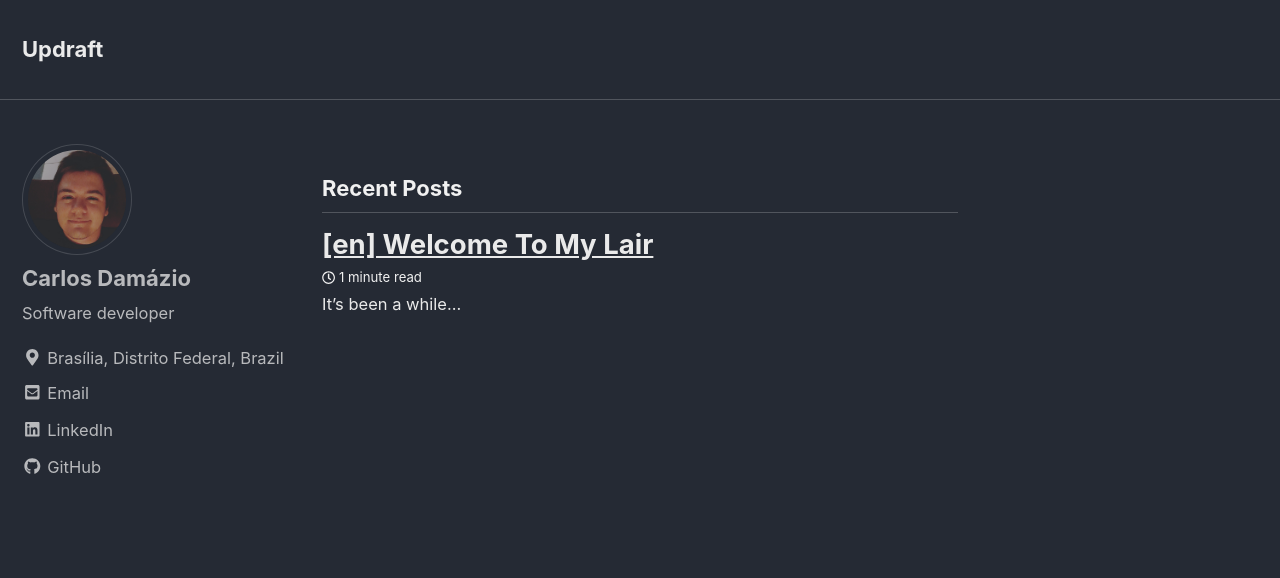
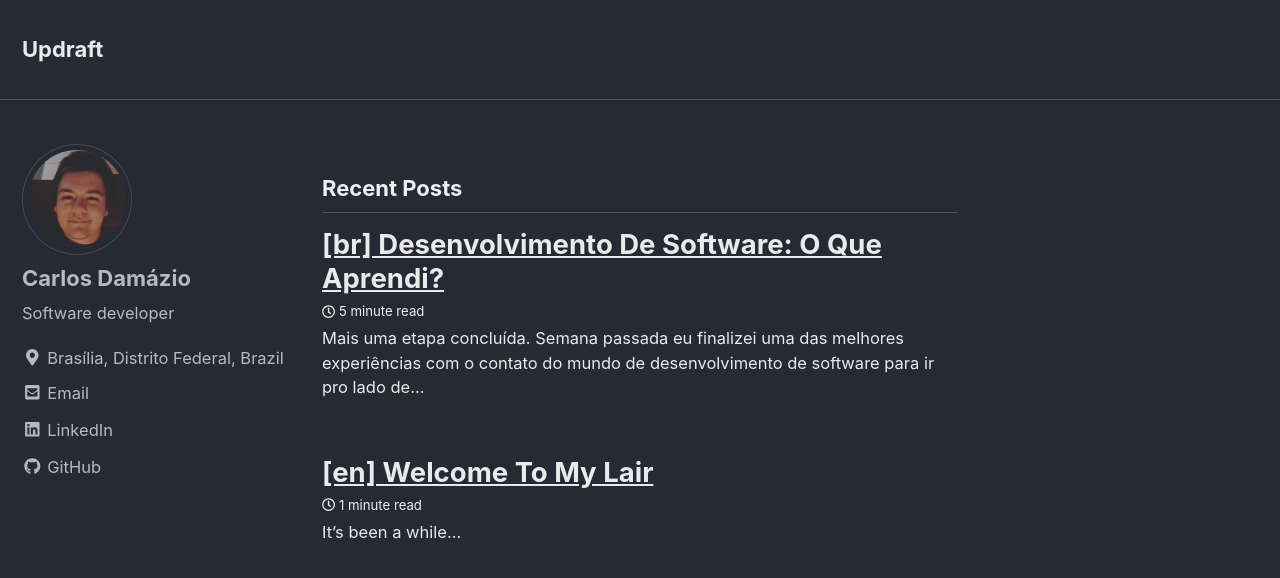
Before and after one commit to carlosdamazio/carlosdamazio.github.io, a Jekyll site: the page built from index.html, in a window 1280 px wide and 900 px high. Shown: the top 578 px of the window. Built offline with Jekyll 4.4.1, drawn with Linux system fonts in a browser that asks for light colours; nearby versions of some CDN libraries; the list of posts is cut into pages by our own code; part of the change alters nothing that is shown.

Commit message:
new post.

```diff
--- a/_config.yml
+++ b/_config.yml
@@ -152,6 +152,7 @@ exclude:
   - tmp
   - /docs # ignore Minimal Mistakes /docs
   - /test # ignore Minimal Mistakes /test
+  - node_modules
 keep_files:
   - .git
   - .svn
--- /dev/null
+++ b/_posts/2018-04-23-[BR]-Desenvolvimento-de-Software:-o-que-aprendi?.md
@@ -0,0 +1,141 @@
+Mais uma etapa concluída. Semana passada eu finalizei uma das melhores experiências
+com o contato do mundo de desenvolvimento de software para ir pro lado de cá da
+contratação. Sim, um estágio foi finalizado, mas deve-se reforçar a importância do
+aprendizado nesta fase para poder embarcar no mundo profissional.
+
+Então o que podemos tirar de lição nisso tudo?
+
+## Introdução
+
+Nestes últimos 7 meses, eu estive em um estágio em desenvolvimento de software, a
+área com a qual eu nunca tive um contato direto, sendo antes uma área mais difusa e fora de
+alcance do que nunca. Via que as pessoas faziam módulos no Python ou fazendo SPA's
+de altíssima qualidade no Angular, mas nunca soube como realmente fazer, sempre me
+intrigando noites após noites.
+
+Tentando aprender a desenvolver software com ferramentas não tão práticas para o gosto
+pessoal ou que fosse massante demais não era uma opção. Tive uma horrível experiência
+em programação no decorrer da minha graduação, não que a tecnologia não me ajudasse,
+mas em quesito de preferência pessoal e praticidade, eu passo longe. Mas tudo aconteceu
+depois um projeto de Web Scraping utilizando Beautiful Soup 4 com Python. E procurando
+empresa após empresa, consegui uma vaga para estágio de desenvolvimento em Python.
+
+Chega de lenga lenga e vamos para o que eu aprendi.
+![Drive](https://media.giphy.com/media/3otPoAftEJf9hiIQo0/giphy.gif)
+
+
+## 1. Seleção
+![Goodenough](https://media.giphy.com/media/3o7TKnKXMdf5qNtVLi/giphy.gif)
+
+Para uma seleção, temos fatores que impactuam na hora de selecionar um candidato.
+Óbviamente, temos considerações nas habilidades interpessoais, mas para a nossa área
+de desenvolvimento de software, há em específico 2 fatores que pesam bastante para
+conseguir uma vaga ou não:
+
+**Experiência e Projetos.**
+
+Uma dica de amigo: mesmo que o seu projeto pessoal tenha sido bobo ou algo que você
+considera trivial, coloque no **GitHub**!
+
+* Um projeto de gerenciamento de pessoas feito no Django e usando jQuery e AJAX? GitHub.
+* Uma aplicação de ToDo list feito em Angular? GitHub.
+* Códigos que você escreveu lendo um livro de programação e resolução de exercícios? Github.
+
+Por mais bobo que o seu projeto possa parecer (acredite, nunca será bobo), as
+pessoas vão ver o seu empenho de aprender a usar as ferramentas e como você produz
+com elas. Demonstra o seu interesse e também no que você acredita. Confie em você
+mesmo e **commite** as suas coisas!
+
+## 2. "Codando", Debuggando e Produtividade.
+![Catcode](https://media.giphy.com/media/o0vwzuFwCGAFO/giphy.gif)
+
+Esse é o ofício da sua profissão. Independente do que estamos "codando", sempre temos
+o anseio de escrever o código mais perto do que consideramos "STATE OF THE ART".
+Mas acredite, você vai refatorar aquela sua linda função
+que você escreveu em 2 linhas porque no futuro ela não vai funcionar para um caso em
+específico que você não planejou inicialmente.
+
+Procurar pela melhor solução do mundo por muito tempo não só vai perder o seu tempo
+como vai perder o tempo das pessoas que dependem da sua solução. É sempre melhor
+entregar do que não entregar. No mundo real nós temos prazos, mesmo sendo para um estágio
+ser mais "forgiving", tenha o costume, de verdade, de entregar o que você prometeu
+em dia. Isso não quer dizer que você tenha que aceitar prazos abusivos ou absurdos,
+mas uma coisa é fato: se um prazo foi acordado, não tem 2ª chance. Então faça o seu melhor
+e entregue.
+
+Em qualquer problema que encontrar na execução do código, "debuggue" antes de sair procurando
+pela solução. Talvez esteja, literalmente, embaixo do seu nariz.
+
+## 3. Produtividade: na dúvida, pergunte.
+
+![Googleit](https://media.giphy.com/media/3oKIPmM4hkQIf4p5T2/giphy.gif)
+
+Uma consideração na parte da produtividade é sempre quando estamos codando. Podemos
+medir o tempo em que nós codamos em 2 frações de tempo: o tempo que codamos e o tempo
+que estamos procurando uma solução no Stack Overflow.
+
+Regra dos 15 minutos está ai para ser usada. Se em 15 minutos você não achou a solução
+em lugar algum, pergunte. É bem provável que a parte que você está travado não seja
+tão simples e precisa de uma solução mais elaborada e que pessoas mais experientes
+já tiveram contato com tal. Então não tenha medo de perguntar caso esteja travado em
+um problema por muito tempo.
+
+*O problema é real quando você está com problemas e ninguém
+fica sabendo disso. Um barco afundando e você nem notando que está se afogando.*
+
+
+![Depressed](https://media.giphy.com/media/JWCahAf61Z43e/giphy.gif)
+
+
+
+
+## 4. Relaxe
+![Stressed out](https://media.giphy.com/media/n60s5QpOQymac/giphy.gif)
+
+Quando estamos trabalhando por muito tempo em uma solução, podemos acabar nos sobrecarregando
+e sempre colocando mais tempo consecutivo que podemos suportar. E eu já vou falando que
+isso é coisa seríssima. O stress é real. O perigo dele é pelo fato de ser silencioso,
+nunca sabemos até que ponto a nossa cabeça pode aguentar ele e até o momento que ele
+começa a afetar a sua saúde física e mental.
+
+Faça um favor a sí mesmo e dê uma pausa de 5 minutos a cada 1 hora de esforço contínuo.
+**NADA** é mais importante na sua vida que possa valer a pena do que a sua saúde. Sem ela,
+você não tem nada. Sem a sua mente saudável, seu corpo não se sentirá saudável e vice-versa.
+E isso só vai poder ser concretizado com a última seção que será apresentada.
+
+## 5. Ambiente? Importa.
+
+Eu estive assistindo uma palestra na RubyConf (pelo Youtube, claro) com o título
+"What Makes Developers Unhappy", ministrada pela Sandi Metz.
+
+[![VIDEO](http://img.youtube.com/vi/1q7gKoNI9mY/0.jpg)](http://www.youtube.com/watch?v=1q7gKoNI9mY)
+
+O motivo que ela pode relacionar a infelicidade dos desenvolvedores no ambiente de trabalho está no relacionamento
+com os colegas de trabalho.
+
+
+Ela cita também o que chama de *Psychological Safety*. Um ambiente saudável onde não
+há medo de represálias e nem julgamentos, onde você pode expor a sua opinião e ser
+você mesmo sem prejudicar ninguém ao seu redor. As pessoas se importam com o que você
+tem a dizer e sempre estarão dispostas a te ajudar a melhorar. Esse é o ambiente ideal
+para que se obtenha o máximo da sua equipe e que ela possa se manter motivada.
+![high5](https://media.giphy.com/media/wrzf9P70YWLJK/giphy.gif)
+
+
+Um ambiente que não estimule o crescimento e aprendizado, que você não se sinta a
+vontade de ser você mesmo ou que não dê valor a sua pessoa e a sua saúde é um ambiente
+tóxico e **deve ser evitado de todas as maneiras possíveis**. Eu digo isso porque o relacionamento
+com as pessoas é o fator decisivo para que o trabalho possa fluir. Apesar de estarmos mexendo
+com abstrações feitas em um computador, temos que lidar com as pessoas. Em um ambiente
+tóxico você não terá conversas amigáveis e nem propostas de melhorias. Não há avanço.
+E você também é o responsável por manter o ambiente saudável em qualquer lugar que esteja.
+
+Eu deixo vocês por aqui para refletirem acerca disso. Pois o que mais motivou e me
+ajudou a enfrentar dificuldades no aprendizado nessa área foram as pessoas. Sem elas,
+não teria perspectiva e não teria ninguém com quem eu pudesse ter aprendido o que eu sei hoje.
+
+Agradeço de coração ao pessoal da Configr, com a qual eu tive um prazer gigante em ter
+estagiado nessa empresa fantástica e com uma ideia inovadora, com pessoas inovadoras e
+maravilhosas. Um grande abraço para todos vocês.
+
+![Galera massa](https://scontent.fbsb3-1.fna.fbcdn.net/v/t1.0-9/25446036_1113880795381158_6403314052399603988_n.jpg?_nc_cat=0&oh=937e570133cfcc0c8ffc684fa8657619&oe=5B585D82)
```
